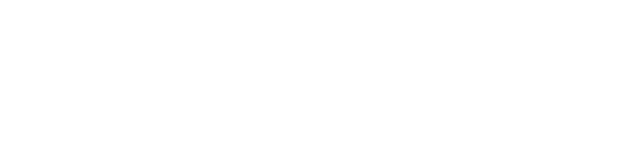
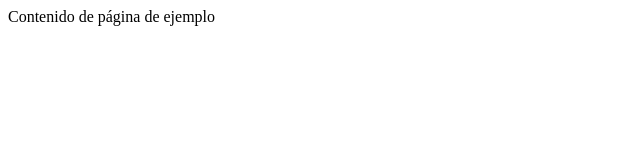
Before and after one commit to jact00/ejemplo, a plain HTML site: page index.html in a window 1280 px wide. Shown: the whole page, without its empty margins (0-640 px from the left). Drawn offline with Linux system fonts and the light colour scheme.

Commit message:
Agrega descripción

```diff
--- a/index.html
+++ b/index.html
@@ -2,9 +2,9 @@
 <html lang = "es">
 	<head>
 		<meta charset="utf-8">
-		<title></title>
+		<title>Ejemplo de uso GIT</title>
 	</head>
 	<body>
-
+		Contenido de página de ejemplo
 	</body>
 </html>
```
